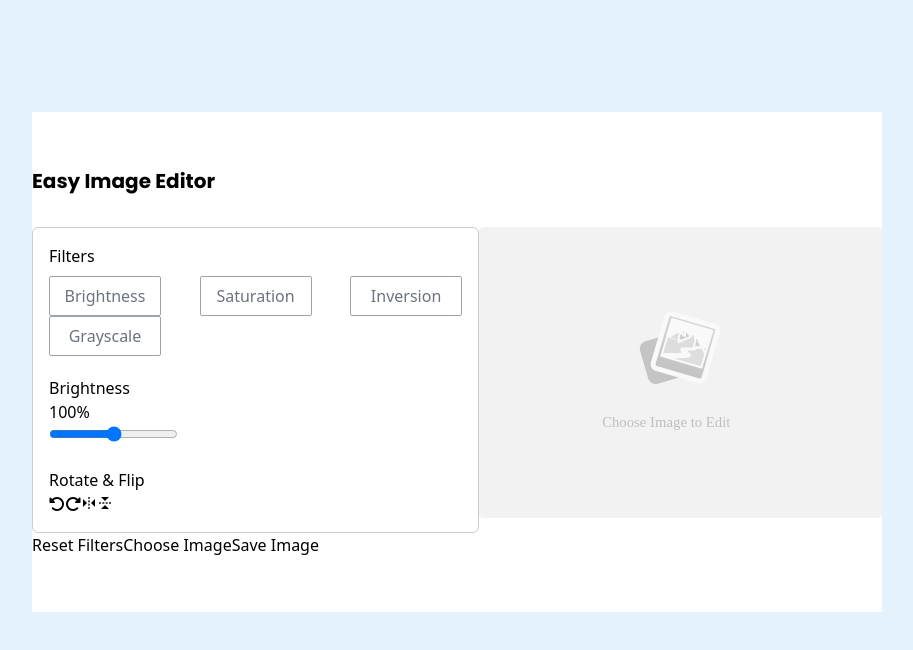
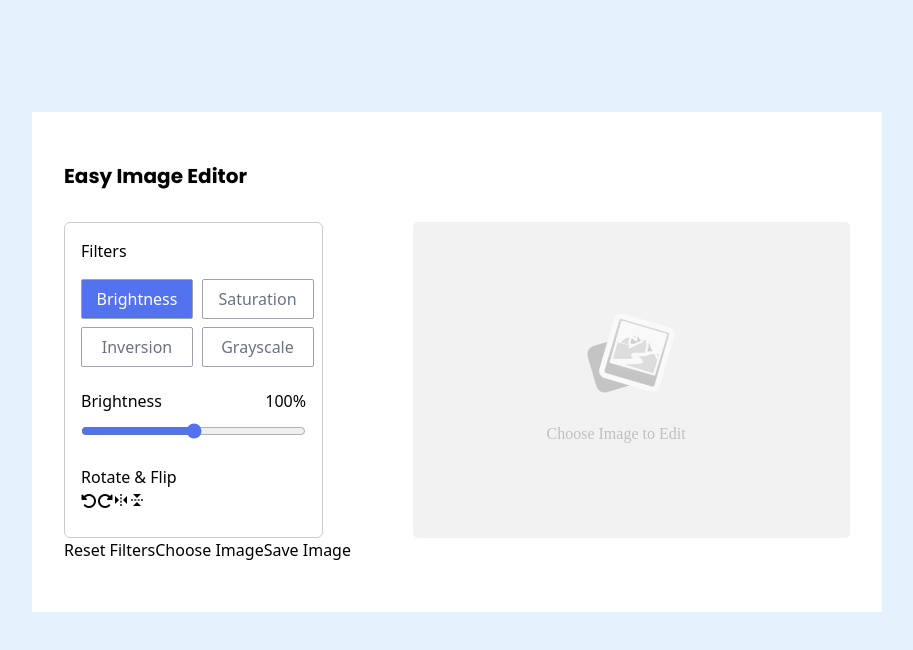
Before and after one commit to NoorFatima-developer/Photo-Editor-in-React, a React (Vite) app in the folder Photo Editor/: page / in a window 1280 px wide. Shown: the top 650 px of the page, without its empty margins (183-1096 px from the left). Built offline with nearby package versions, Linux system fonts and the light colour scheme.

Commit message:
code is added

```diff
--- a/Photo Editor/src/App.jsx
+++ b/Photo Editor/src/App.jsx
@@ -9,30 +9,32 @@ function App() {
   return (
     <>
      <section className='w-full max-w-[850px] flex mx-auto items-center justify-center bg-white mt-28 min-h-[500px] ' >
-     <div className='ml-0'>
+     <div className='w-full mx-8'>
         <h2 className=' font-poppins text-xl font-bold mb-8'>Easy Image Editor</h2>
         {/* Main Content */}
-        <div className='flex flex-row'>
+        <div className='flex justify-between'>
           {/* Left Section */}
 
           <div className=' border-customGray border-[1px] rounded-md p-4 space-y-5'>
           {/* Filter wali div */}
 
-          <div>
-            <p className='mb-2'>Filters</p>
-            <div className='flex flex-wrap justify-between'>
-            <button className='h-10 text-md text-gray-500 rounded-sm border border-gray-400 w-28'>Brightness</button>
-            <button className='h-10 text-md text-gray-500 rounded-sm border border-gray-400 w-28'>Saturation</button>
-            <button className='h-10 text-md text-gray-500 rounded-sm border border-gray-400 w-28'>Inversion</button>
-            <button className='h-10 text-md text-gray-500 rounded-sm border border-gray-400 w-28'>Grayscale</button>
+          <div className='w-[225px] h-[130px]'>
+            <p className='mb-4'>Filters</p>
+            <div className='grid grid-cols-2 gap-x-4 gap-y-2'>
+            <button className='h-10 text-md text-white rounded-sm border border-gray-400 w-28 bg-btn_background_color'>Brightness</button>
+            <button className='h-10 text-md text-gray-500 rounded-sm border border-gray-400 w-28 hover:text-white hover:bg-btn_background_color transition-all duration-200'>Saturation</button>
+            <button className='h-10 text-md text-gray-500 rounded-sm border border-gray-400 w-28 hover:text-white hover:bg-btn_background_color transition-all duration-200'>Inversion</button>
+            <button className='h-10 text-md text-gray-500 rounded-sm border border-gray-400 w-28 hover:text-white hover:bg-btn_background_color transition-all duration-200'>Grayscale</button>
             </div>
           </div>
 
           {/* Brightness wali div */}
           <div>
+              <div className='flex justify-between mb-2'>
               <p>Brightness</p>
               <p>100%</p>
-              <input type="range" min="0" max="200" value="100"></input>
+              </div>
+              <input type="range" min="0" max="200" value="100" className='w-full accent-btn_background_color'></input>
           </div>
 
           {/* Rotate and Flip wali div */}
--- a/Photo Editor/tailwind.config.js
+++ b/Photo Editor/tailwind.config.js
@@ -12,6 +12,7 @@
       colors: {
         background_color: '#E3F2FD',
         customGray: '#ccc',
+        btn_background_color: '#5372f0'
 
       },
     },
```
